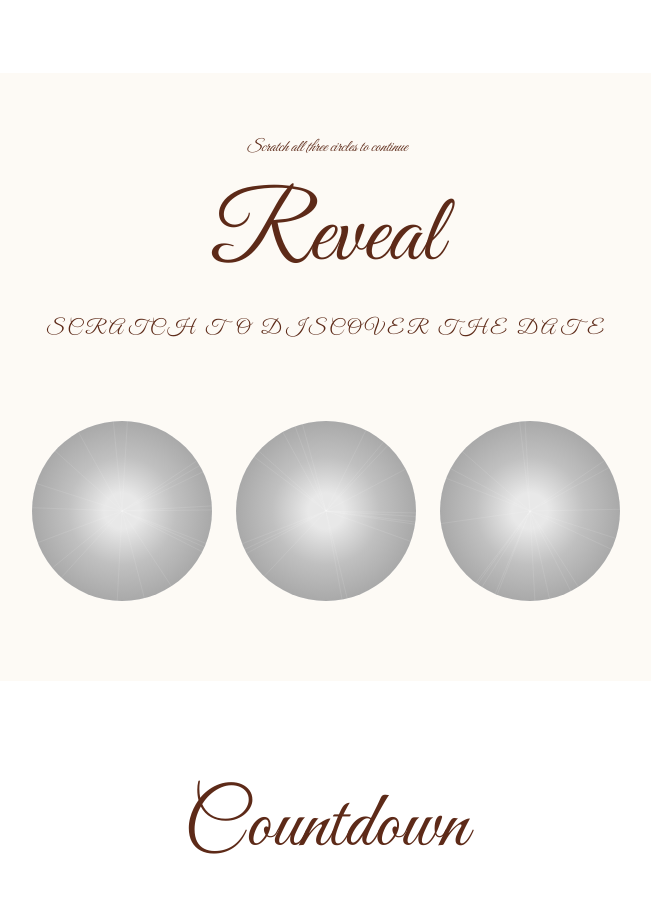
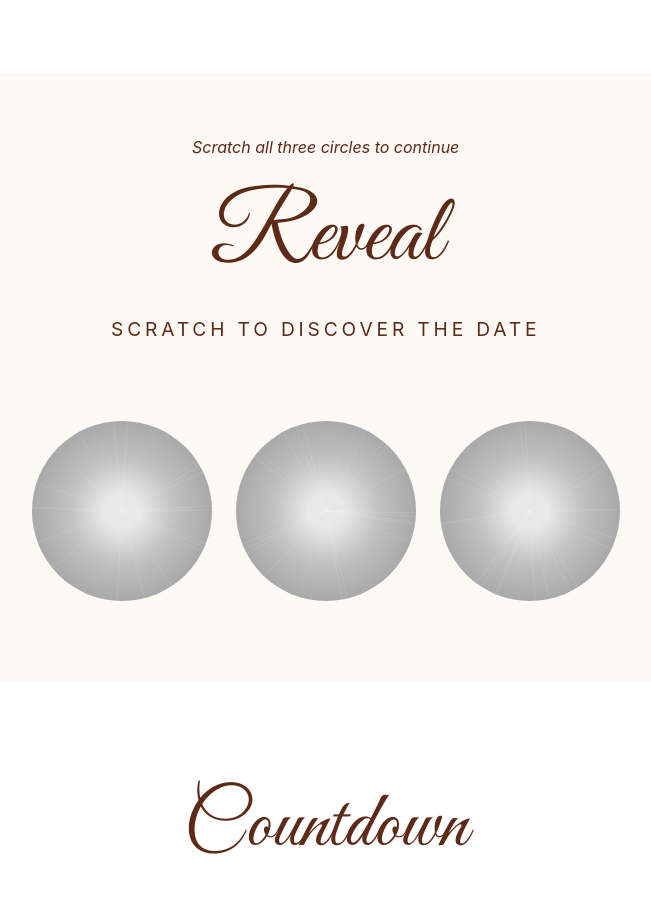
Before and after one commit to Hrishikesh333/our-wedding-day, a Next.js app: page / in a window 1280 px wide. Shown: the part 2120-3043 px from the top of the page, without its empty margins (314-965 px from the left). Built offline with nearby package versions, Linux system fonts and the light colour scheme; no server answers; a web font is replaced by a local one.

Commit message:
Fix readability of scratch to discover text

```diff
--- a/src/app/globals.css
+++ b/src/app/globals.css
@@ -483,7 +483,7 @@ h6 {
 }
 
 .reveal-subtitle {
-  font-family: var(--font-body);
+  font-family: var(--font-classic);
   font-size: clamp(0.8rem, 3vw, 1.2rem); /* Fluid size */
   text-transform: uppercase;
   letter-spacing: 0.2em;
@@ -518,7 +518,7 @@ h6 {
 }
 
 .reveal-instruction {
-  font-family: var(--font-body);
+  font-family: var(--font-classic);
   font-size: clamp(0.7rem, 2.5vw, 1rem);
   color: #5d2a18;
   opacity: 0.6;
```
